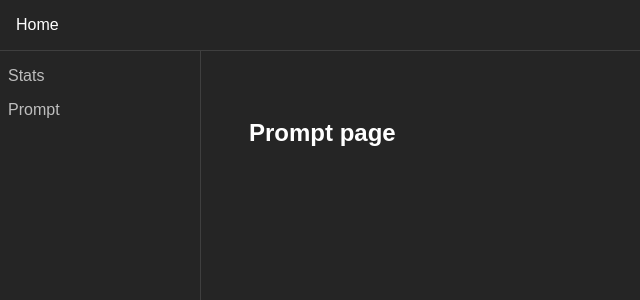
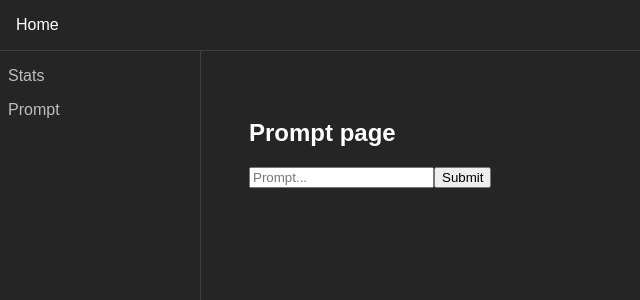
Before and after one commit to ntijoh-hannes-lindberg/te4-examens-arbete, a React (Vite) app in the folder prompt-engineer/: page /prompt in a window 1280 px wide. Shown: the top 300 px of the page, without its empty margins (0-640 px from the left). Built offline with nearby package versions, Linux system fonts and the light colour scheme.

Commit message:
feat: prompt input

```diff
--- a/prompt-engineer/package.json
+++ b/prompt-engineer/package.json
@@ -10,6 +10,7 @@
     "preview": "vite preview"
   },
   "dependencies": {
+    "@reduxjs/toolkit": "^2.11.2",
     "react": "^19.2.4",
     "react-dom": "^19.2.4",
     "react-router-dom": "^7.14.0"
--- a/prompt-engineer/src/App.tsx
+++ b/prompt-engineer/src/App.tsx
@@ -1,26 +1,30 @@
 import { BrowserRouter as Router, Route, Routes } from 'react-router-dom';
+
+import { useState } from 'react';
 
 import AsideComponent from './components/AsideComponent';
 import HeaderComponent from './components/HeaderComponent';
 
-import Stats from "./pages/Stats"
-import Prompt from "./pages/Prompt"
-import Home from "./pages/Home"
+import Stats from './pages/Stats'
+import Prompt from './pages/Prompt'
+import Home from './pages/Home'
 
 import './App.css'
 
 function App() {
+  const [prompt, setPrompt] = useState('')
+
   return (
     <Router>
-      <div className="app-container">
+      <div className='app-container'>
         <HeaderComponent />
-        <div className="body-container">
+        <div className='body-container'>
           <AsideComponent />
-          <div className="main-content">
+          <div className='main-content'>
             <Routes>
-              <Route path="/" element={<Home />} />
-              <Route path="/stats" element={<Stats />} />
-              <Route path="/prompt" element={<Prompt />} />
+              <Route path='/' element={<Home />} />
+              <Route path='/stats' element={<Stats />} />
+              <Route path='/prompt' element={<Prompt prompt={prompt} setPrompt={setPrompt} />} />
             </Routes>
           </div>
         </div>
--- /dev/null
+++ b/prompt-engineer/src/components/TextFieldComponent.tsx
@@ -0,0 +1,21 @@
+function TextFieldComponent({ prompt, setPrompt }) {
+    function handleSubmit(formData: FormData) {
+        const value = formData.get('query');
+        alert(`Hello, ${value}!`);
+    }
+
+    return (
+        <form action={handleSubmit}>
+            <input
+                name="query"
+                value={prompt}
+                placeholder="Prompt..."
+                onChange={e => setPrompt(e.target.value)}
+            />
+
+            <button type="submit">Submit</button>
+        </form>
+    )
+}
+
+export default TextFieldComponent
--- a/prompt-engineer/src/pages/Prompt.tsx
+++ b/prompt-engineer/src/pages/Prompt.tsx
@@ -1,5 +1,12 @@
-function Prompt() {
-  return <div><h2>Prompt page</h2></div>;
+import TextFieldComponent from '../components/TextFieldComponent';
+
+function Prompt({ prompt, setPrompt }) {
+  return (
+    <>
+      <h2>Prompt page</h2>
+      <TextFieldComponent prompt={prompt} setPrompt={setPrompt} />
+    </>
+  );
 }
 
 export default Prompt;
```
Also changed, not shown: 1 other file (tests, documents, lock files or other folders).
